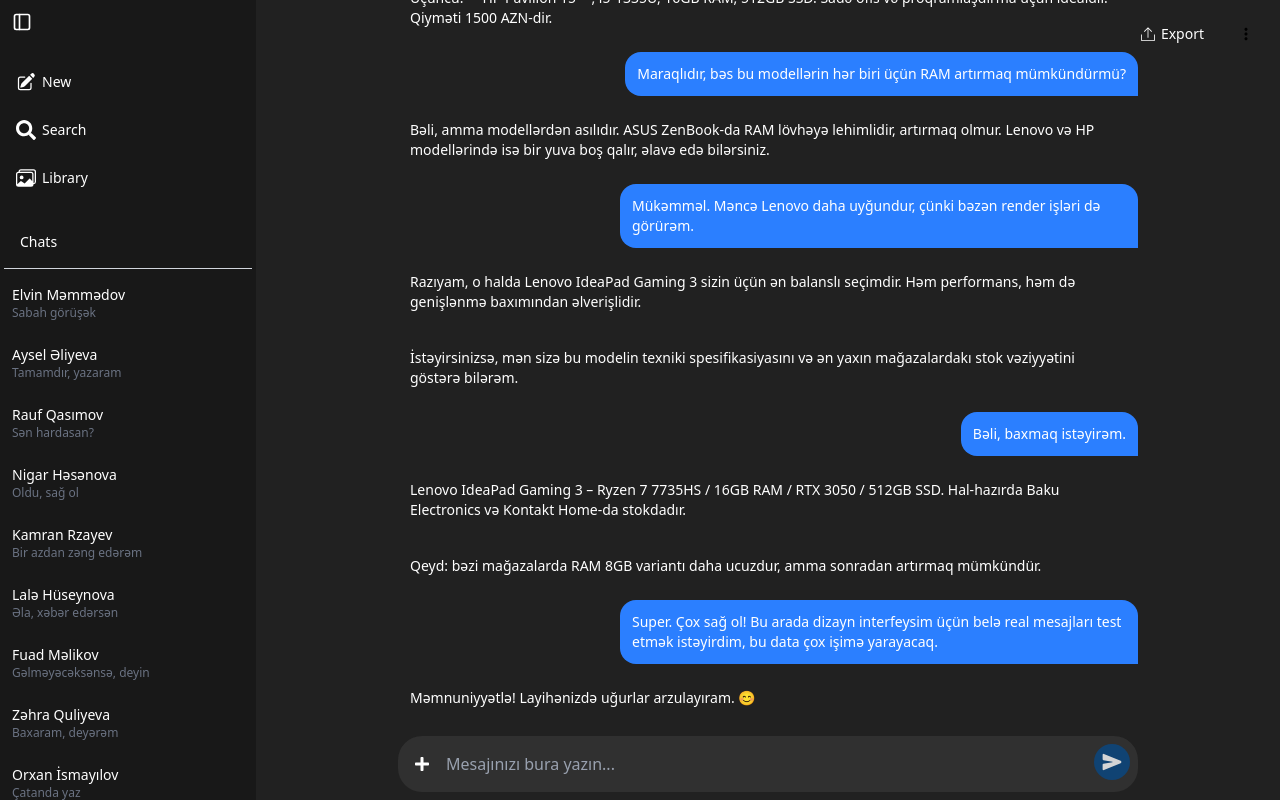
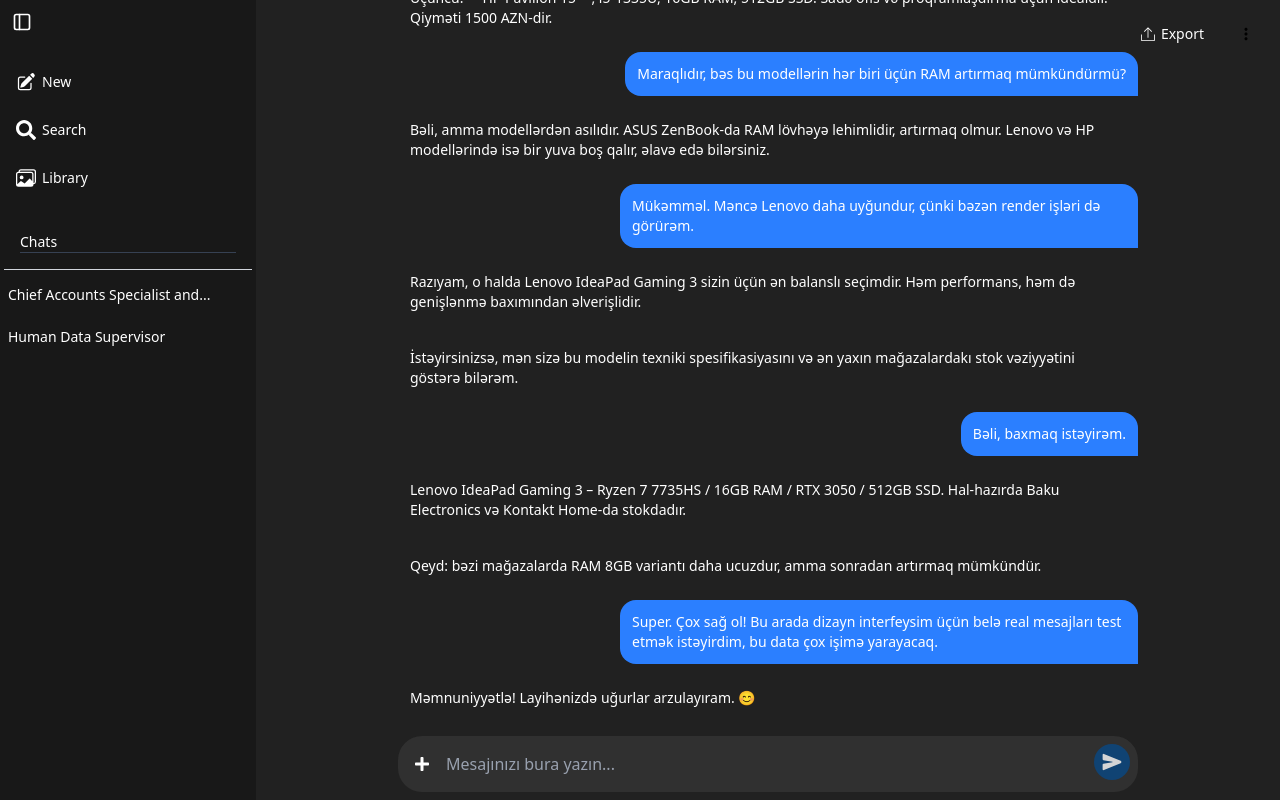
Before and after one commit to JafarMustafayev/ChatBot2, a React (Vite) app: page / in a window 1280 px wide. Built offline with nearby package versions, Linux system fonts and the light colour scheme.

Commit message:
fix: rename message state to prompt in MessageInput for clarity and update related logic feat: update ChatList to use Link components for navigation and modify chat data structure refactor: remove unused Sidebar import in ChatPage

```diff
--- a/src/components/ChatWindow/MessageInput.tsx
+++ b/src/components/ChatWindow/MessageInput.tsx
@@ -21,14 +21,12 @@ const MessageInput = ({ onSendMessage }: MessageInputProps) => {
   const spanRef = useRef<HTMLSpanElement | null>(null);
   const containerRef = useRef<HTMLDivElement | null>(null);
 
-  const [message, setMessage] = useState("");
+  const [prompt, setPrompt] = useState("");
   const [openMenu, setOpenMenu] = useState(false);
   const [thinkMode, setThinkMode] = useState(false);
   const [wideInputMode, setWideInputMode] = useState(false);
-
-  const isMobileDevice = useRef(
-    /Mobi|Android|iPhone|iPad|iPod/i.test(navigator.userAgent)
-  ).current;
+  //todo: mesaj state-ni yuxarı komponentə qaldırmaq olar
+  //todo: file upload funksionallığı əlavə etmək olar
 
   // Textarea hündürlüyünü dinamik olaraq tənzimləmək
   const adjustTextareaHeight = useCallback(() => {
@@ -46,7 +44,7 @@ const MessageInput = ({ onSendMessage }: MessageInputProps) => {
   // Input dəyişikliklərini idarə etmək
   const handleInput = useCallback(
     (e: React.FormEvent<HTMLTextAreaElement>) => {
-      setMessage(e.currentTarget.value);
+      setPrompt(e.currentTarget.value);
       adjustTextareaHeight();
     },
     [adjustTextareaHeight]
@@ -78,10 +76,10 @@ const MessageInput = ({ onSendMessage }: MessageInputProps) => {
       setWideInputMode(true);
     }
     // Əgər mesaj tamamilə silinib və thinkMode qapalıdırsa
-    else if (message.trim().length === 0 && !thinkMode) {
+    else if (prompt.trim().length === 0 && !thinkMode) {
       setWideInputMode(false);
     }
-  }, [message, thinkMode]);
+  }, [prompt, thinkMode]);
 
   // Menyu xaricində kliklə menyunu bağlamaq
   useEffect(() => {
@@ -118,7 +116,7 @@ const MessageInput = ({ onSendMessage }: MessageInputProps) => {
 
   // Mesajı göndərmək
   const handleSend = useCallback(() => {
-    const trimmedMessage = message.trim();
+    const trimmedMessage = prompt.trim();
     if (!trimmedMessage) return;
 
     // Parent komponente mesaj göndər
@@ -129,12 +127,12 @@ const MessageInput = ({ onSendMessage }: MessageInputProps) => {
     console.log("Göndərildi:", trimmedMessage, "Think Mode:", thinkMode);
 
     // Input-u təmizlə
-    setMessage("");
+    setPrompt("");
     if (textareaRef.current) {
       textareaRef.current.value = "";
       textareaRef.current.style.height = `${TEXTAREA_CONFIG.DEFAULT_HEIGHT}px`;
     }
-  }, [message, thinkMode, onSendMessage]);
+  }, [prompt, thinkMode, onSendMessage]);
 
   // Enter ilə göndərmə
   const handleKeyDown = useCallback(
@@ -148,7 +146,7 @@ const MessageInput = ({ onSendMessage }: MessageInputProps) => {
   );
 
   // Mesajın boş olub olmadığını yoxlamaq
-  const isMessageEmpty = !message.trim();
+  const isMessageEmpty = !prompt.trim();
 
   return (
     <div
@@ -170,7 +168,7 @@ const MessageInput = ({ onSendMessage }: MessageInputProps) => {
               ref={textareaRef}
               onInput={handleInput}
               onKeyDown={handleKeyDown}
-              value={message}
+              value={prompt}
               typeof="text"
               rows={1}
               className="resize-none outline-none border-none bg-transparent text-white placeholder:text-gray-400 max-h-[380px] overflow-y-auto p-2 leading-6 w-full"
@@ -180,14 +178,17 @@ const MessageInput = ({ onSendMessage }: MessageInputProps) => {
             {/* görünməyən span - eni hesablamaq üçün */}
             <span
               ref={spanRef}
-              className="invisible absolute whitespace-pre text-base p-2 leading-6 pointer-events-none"
+              className="  absolute whitespace-pre text-base leading-6 max-h-0  bg-amber-400 pointer-events-none"
               style={{
                 left: 0,
                 top: 0,
                 font: "inherit",
+                maxHeight: "0px",
+                overflow: "hidden",
+                visibility: "hidden",
               }}
             >
-              {message || " "}
+              {prompt || " "}
             </span>
           </div>
         </div>
--- a/src/components/Sidebar/ChatList.tsx
+++ b/src/components/Sidebar/ChatList.tsx
@@ -1,4 +1,5 @@
 import { useState, useEffect } from "react";
+import { Link } from "react-router-dom";
 
 import { IoMdMore } from "react-icons/io";
 import { LuPencil } from "react-icons/lu";
@@ -6,16 +7,20 @@ import { BsArchive } from "react-icons/bs";
 import { FaRegTrashCan } from "react-icons/fa6";
 import { TfiExport } from "react-icons/tfi";
 
-interface Chat {
-  id: number;
-  name: string;
-  lastMsg: string;
+export interface ChatType {
+  id: string;
+  Title: string;
+  ModelId: string;
+  CreatedAt: number;
+  UpdatedAt: number;
+  IsArchived: boolean;
+  NamedBy: boolean;
 }
 
 const ChatList = () => {
-  const [openMenu, setOpenMenu] = useState<number | null>(null);
+  const [openMenu, setOpenMenu] = useState<string | null>(null);
 
-  const toggleMenu = (id: number) => {
+  const toggleMenu = (id: string) => {
     setOpenMenu(openMenu === id ? null : id);
   };
 
@@ -31,46 +36,50 @@ const ChatList = () => {
     };
   }, []);
 
-  const chats: Chat[] = [
-    { id: 1, name: "Elvin Məmmədov", lastMsg: "Sabah görüşək" },
-    { id: 2, name: "Aysel Əliyeva", lastMsg: "Tamamdır, yazaram" },
-    { id: 3, name: "Rauf Qasımov", lastMsg: "Sən hardasan?" },
-    { id: 4, name: "Nigar Həsənova", lastMsg: "Oldu, sağ ol" },
-    { id: 5, name: "Kamran Rzayev", lastMsg: "Bir azdan zəng edərəm" },
-    { id: 6, name: "Lalə Hüseynova", lastMsg: "Əla, xəbər edərsən" },
-    { id: 7, name: "Fuad Məlikov", lastMsg: "Gəlməyəcəksənsə, deyin" },
-    { id: 8, name: "Zəhra Quliyeva", lastMsg: "Baxaram, deyərəm" },
-    { id: 9, name: "Orxan İsmayılov", lastMsg: "Çatanda yaz" },
-    { id: 10, name: "Aytac Məmmədli", lastMsg: "Hə, yadımda saxlayaram" },
-    { id: 11, name: "Eldar Hümbətov", lastMsg: "Mən hazıram" },
-    { id: 12, name: "Günay Qasımova", lastMsg: "Bir az gecikirəm" },
-    { id: 13, name: "Samirə Əliyeva", lastMsg: "Daha sonra danışarıq" },
-    { id: 14, name: "Murad Kərimov", lastMsg: "İndi gəlirəm" },
-    { id: 15, name: "Nərmin Rəhimli", lastMsg: "Səni gözləyirəm" },
-    { id: 16, name: "Cavid Orucov", lastMsg: "Yaxşı yol!" },
-    { id: 17, name: "Şəbnəm Məmmədova", lastMsg: "Çox sağ ol!" },
-    { id: 18, name: "Tunar Quliyev", lastMsg: "Problem deyil" },
-    { id: 19, name: "Vüsalə Abbasova", lastMsg: "Sabah danışarıq" },
-    { id: 20, name: "Emin Hüseynov", lastMsg: "Görüşənədək" },
-    { id: 21, name: "Aylin Məmmədova", lastMsg: "Yaniram" },
-    { id: 22, name: "Rəşad Əliyev", lastMsg: "Mən də sağ ol" },
-    { id: 23, name: "Səbinə Quliyeva", lastMsg: "Yaxşı gecələr" },
+  const chats: ChatType[] = [
+    {
+      id: "1",
+      Title: "Human Data Supervisor",
+      ModelId: "95cf1a7ca4816eeabab31fcb",
+      CreatedAt: 1760391080,
+      UpdatedAt: 1760391020,
+      IsArchived: false,
+      NamedBy: false,
+    },
+    {
+      id: "2",
+      Title: "Chief Accounts Specialist  and Budget Officer to the Mayor",
+      ModelId: "ed1227e77dd0f3fe1bd98a83",
+      CreatedAt: 1760391020,
+      UpdatedAt: 1760391080,
+      IsArchived: false,
+      NamedBy: false,
+    },
   ];
   return (
     <div className="w-full flex-col">
       <div className="p-4 border-b border-gray-300">
         <h2 className="text-sm font-normal">Chats</h2>
+        <hr className=" text-gray-700" />
       </div>
 
       <div className="flex flex-col gap-2 mt-2">
-        {chats.map((chat) => (
-          <div
+        {chats
+          .sort(function (a, b) {
+            return b.UpdatedAt - a.UpdatedAt;
+          })
+          .map((chat) => (
+            <Link
+              to={`/chat/${chat.id}`}
               key={chat.id}
-            className="p-2 group rounded-xl hover:bg-sidebar-hover-chat cursor-pointer justify-between flex items-center relative"
+              className="p-1 group rounded-xl hover:bg-sidebar-hover-chat cursor-pointer justify-between flex items-center relative"
             >
               <div>
-              <p className="text-sm font-medium">{chat.name}</p>
-              <p className="text-xs text-gray-500">{chat.lastMsg}</p>
+                <p className="text-sm font-medium">
+                  {chat.Title.length > 30
+                    ? chat.Title.slice(0, 30) + "..."
+                    : chat.Title}
+                </p>
               </div>
 
               <div
@@ -107,7 +116,7 @@ const ChatList = () => {
                   </div>
                 )}
               </div>
-          </div>
+            </Link>
           ))}
       </div>
     </div>
--- a/src/pages/ChatPage.tsx
+++ b/src/pages/ChatPage.tsx
@@ -1,4 +1,3 @@
-import Sidebar from "../components/Sidebar/Sidebar";
 import ChatWindow from "../components/ChatWindow/ChatWindow";
 import { useState, useEffect } from "react";
 
--- a/src/pages/ImagesPage.tsx
+++ b/src/pages/ImagesPage.tsx
@@ -11,7 +11,7 @@ interface ImageType {
   messageId: string;
 }
 
-const ImagesPage: React.FC = () => {
+const ImagesPage = () => {
   const images: ImageType[] = [
     {
       id: 1,
```
Lines whose indentation alone changed are shown as unchanged.
